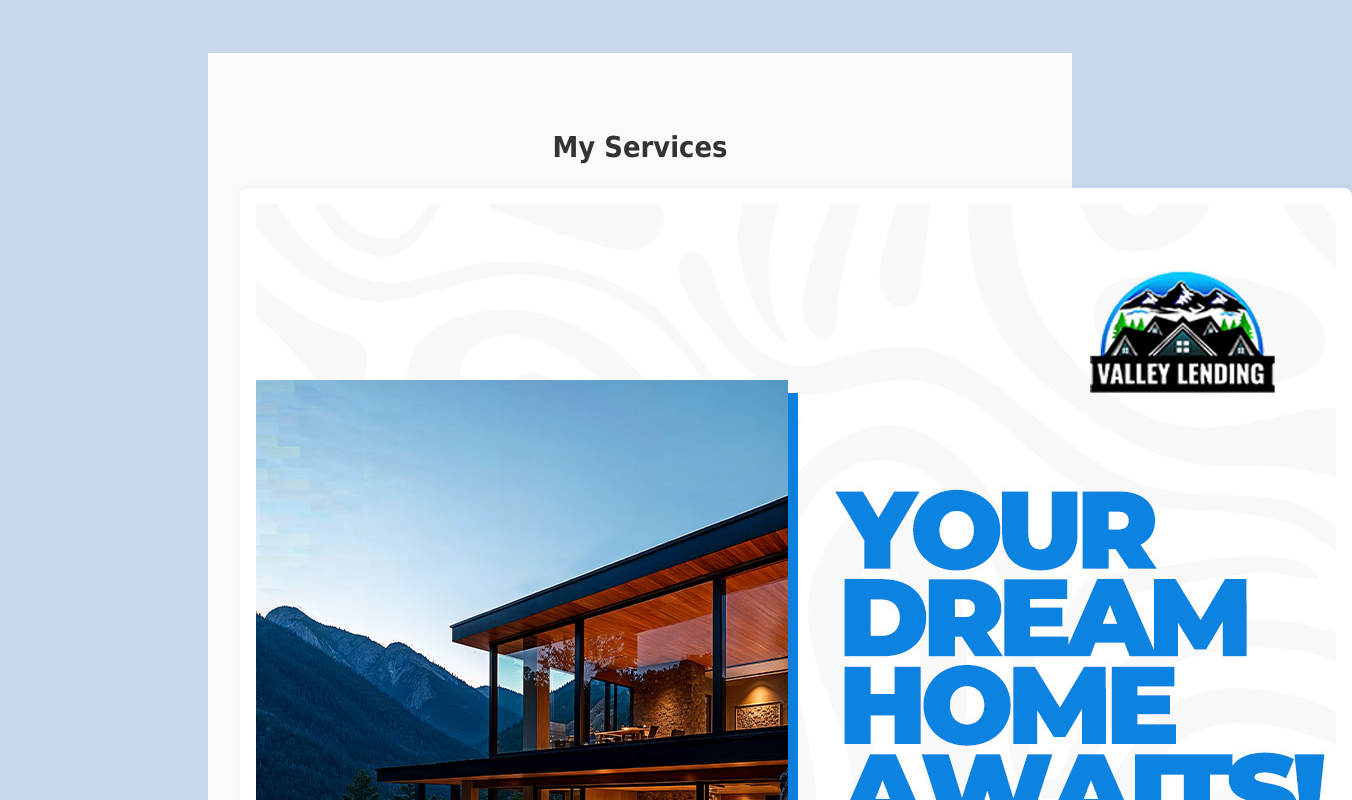
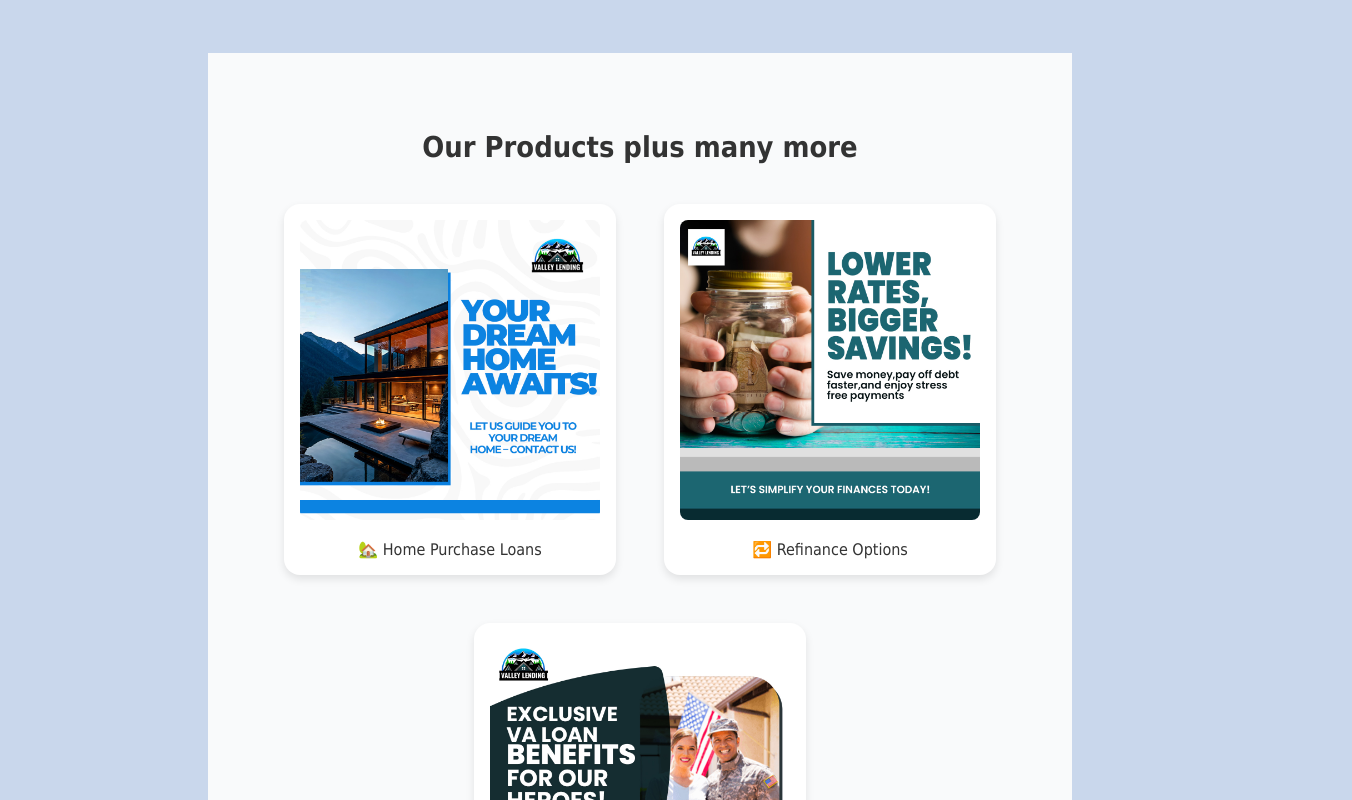
Before and after one commit to Joaquin95/Valley-Lending-Portfolio, a React (Create React App) app: page / in a window 1280 px wide. Shown: the part 1600-2400 px from the top of the page, 1352 px wide, since content can reach past the window. Built offline with nearby package versions, Linux system fonts and the light colour scheme.

Commit message:
added more products

```diff
--- a/src/App.css
+++ b/src/App.css
@@ -101,11 +101,25 @@ body {
 }
 
 .service-card {
-  background: white;
+   background-color: #fff;
+  border-radius: 1rem;
+  box-shadow: 0 4px 8px rgba(0, 0, 0, 0.1);
   padding: 1rem;
-  box-shadow: 0 0 10px rgba(0,0,0,0.05);
-  border-radius: 8px;
-  flex: 1 1 200px;
+  text-align: center;
+  width: 300px;
+  margin: 1rem;
+}
+
+.service-img {
+  width: 100%;
+  height: auto;
+  border-radius: 0.5rem;
+  margin-bottom: 1rem;
+}
+.service-list {
+  display: flex;
+  flex-wrap: wrap;
+  justify-content: center;
 }
 
 .footer {
--- a/src/ValleyLandingPage.jsx
+++ b/src/ValleyLandingPage.jsx
@@ -41,7 +41,7 @@ const ValleyLandingPage = () => {
       </section>
 
       <section id="about" className="about">
-        <h3>About Joaquin Morales</h3>
+        <h3>About me</h3>
         <p>
           I'm a licensed mortgage loan officer based in Dallas, TX, committed to
           guiding you through every step of the home loan process. Whether
@@ -51,7 +51,7 @@ const ValleyLandingPage = () => {
       </section>
 
       <section id="services" className="services">
-        <h3>My Services</h3>
+        <h3>Our Products plus many more</h3>
         <div className="service-list">
           <div className="service-card"> <img src={PurchaseImg} alt="Home Purchase Loans" className="service-img" /> 🏡 Home Purchase Loans</div>
           <div className="service-card"><img src={RefinanceImg} alt="Refinance Loans" className="service-img" /> 🔁 Refinance Options</div>
```
